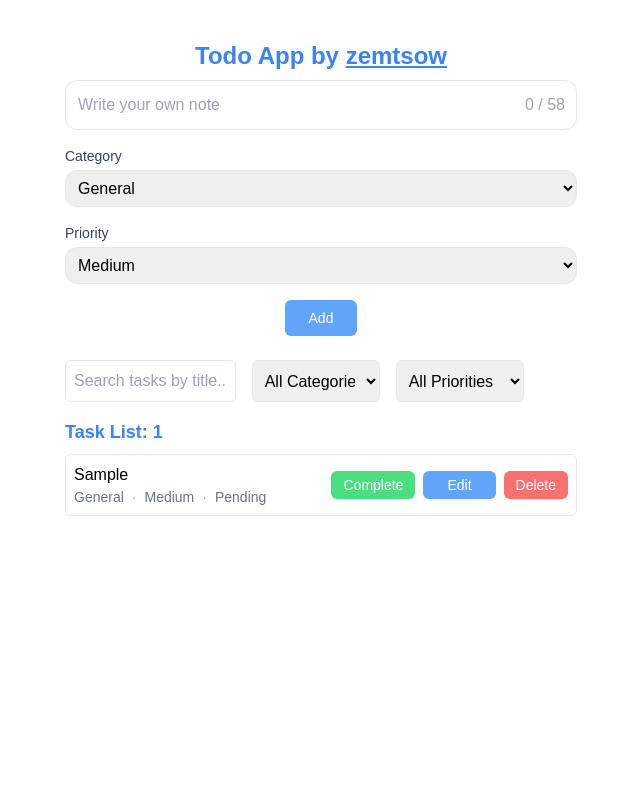
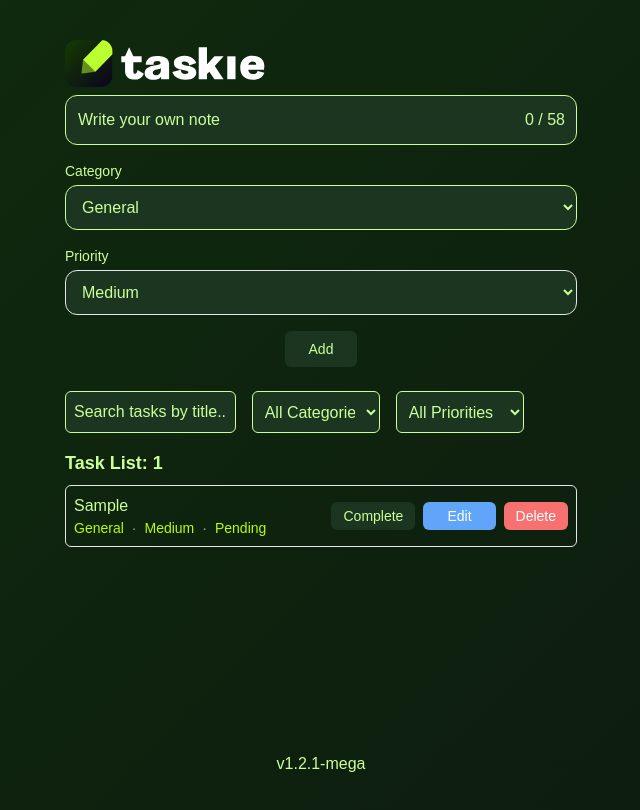
Before and after one commit to zemtsow/taskie-manager, a React (Vite) app: page / in a window 1280 px wide. Both pictures are taken after typing "Sample" into the empty fields and a click on the button "Add". Shown: the top 810 px of the page, without its empty margins (319-959 px from the left). Built offline with nearby package versions, Linux system fonts and the light colour scheme; no server answers.

Commit message:
own styles added

```diff
--- a/index.html
+++ b/index.html
@@ -2,9 +2,9 @@
 <html lang="en">
   <head>
     <meta charset="UTF-8" />
-    <link rel="icon" type="image/svg+xml" href="/vite.svg" />
+    <link rel="icon" type="image/svg+xml" href="/ico.jpg" />
     <meta name="viewport" content="width=device-width, initial-scale=1.0" />
-    <title>Todo App by zemtsow</title>
+    <title>Taskie manager</title>
   </head>
   <body>
     <div id="root"></div>
--- a/package.json
+++ b/package.json
@@ -1,7 +1,7 @@
 {
   "name": "vite-react-ts-temaplte",
   "private": true,
-  "version": "0.0.0",
+  "version": "v1.2.1-mega",
   "type": "module",
   "scripts": {
     "dev": "vite",
--- a/src/components/AddTaskInput.tsx
+++ b/src/components/AddTaskInput.tsx
@@ -42,22 +42,22 @@ const AddTaskInput: React.FC = () => {
             onChange={(e: React.ChangeEvent<HTMLInputElement>) => setTaskTitle(e.target.value)}
             placeholder="Write your own note"
             className={`${taskTitle.length === maxLengthTitle && 'border-red-500'
-              } text-base border outline-none p-3 rounded-xl w-full placeholder:text-gray-400 text-gray-400`}
+              } text-base bg-primary border-[1px] border-secondary p-3 rounded-xl w-full placeholder:text-secondary text-secondary`}
           />
           <div
             className={`${taskTitle.length === maxLengthTitle && 'text-red-500'
-              } absolute right-3 text-gray-400`}
+              } absolute right-3 text-secondary`}
           >
             {taskTitle.length} / {maxLengthTitle}
           </div>
         </div>
 
         <div className="w-full">
-          <label className="block text-gray-700 text-sm mb-1">Category</label>
+          <label className="block text-secondary text-sm mb-1">Category</label>
           <select
             value={taskCategory}
             onChange={(e: React.ChangeEvent<HTMLSelectElement>) => setTaskCategory(e.target.value)}
-            className="w-full p-2 border rounded-xl"
+            className="w-full p-3 border-[1px] border-secondary rounded-xl bg-primary text-secondary"
           >
             <option value="General">General</option>
             <option value="Work">Work</option>
@@ -67,13 +67,13 @@ const AddTaskInput: React.FC = () => {
         </div>
 
         <div className="w-full">
-          <label className="block text-gray-700 text-sm mb-1">Priority</label>
+          <label className="block text-secondary text-sm mb-1">Priority</label>
           <select
             value={taskPriority}
             onChange={(e: React.ChangeEvent<HTMLSelectElement>) =>
               setTaskPriority(e.target.value as 'High' | 'Medium' | 'Low')
             }
-            className="w-full p-2 border rounded-xl"
+            className="w-full p-3 border rounded-xl bg-primary text-secondary"
           >
             <option value="High">High</option>
             <option value="Medium">Medium</option>
@@ -81,10 +81,9 @@ const AddTaskInput: React.FC = () => {
           </select>
         </div>
 
-        {/* Кнопка добавления задачи */}
         <button
           type="submit"
-          className="active:bg-blue-500 select-none duration-300 bg-blue-400 py-2 text-white px-6 text-sm rounded-md"
+          className=" text-secondary hover:opacity-50 select-none duration-300 bg-primary py-2 px-6 text-sm rounded-md"
         >
           Add
         </button>
--- /dev/null
+++ b/src/components/Footer.tsx
@@ -0,0 +1,11 @@
+import packageJson from '../../package.json';
+
+const Footer = () => {
+    return (
+        <footer className='fixed bottom-0 left-0 right-0 w-full p-6 text-center'>
+            <p className='text-secondary'>{packageJson.version}</p>
+        </footer>
+    )
+}
+
+export default Footer
--- a/src/components/TaskList.tsx
+++ b/src/components/TaskList.tsx
@@ -59,18 +59,18 @@ const TaskList: React.FC = () => {
 
   return (
     <div className="mt-4">
-      <div className="flex flex-col md:flex-row gap-4 mb-4">
+      <div className="flex flex-col md:flex-row gap-4 mb-4 ">
         <input
           type="text"
           value={searchTerm}
           onChange={handleSearchChange}
           placeholder="Search tasks by title..."
-          className="border p-2 rounded-md w-full md:w-1/3"
+          className="border-[1px] border-secondary p-2 rounded-md w-full md:w-1/3 bg-primary text-secondary placeholder:text-secondary"
         />
         <select
           value={selectedCategory}
           onChange={handleCategoryChange}
-          className="border p-2 rounded-md w-full md:w-1/4"
+          className="border-[1px] border-secondary p-2  rounded-md w-full md:w-1/4 bg-primary text-secondary"
         >
           <option value="All">All Categories</option>
           <option value="Work">Work</option>
@@ -81,7 +81,7 @@ const TaskList: React.FC = () => {
         <select
           value={selectedPriority}
           onChange={handlePriorityChange}
-          className="border p-2 rounded-md w-full md:w-1/4"
+          className="border-[1px] border-secondary p-2 rounded-md w-full md:w-1/4 bg-primary text-secondary"
         >
           <option value="All">All Priorities</option>
           <option value="High">High</option>
@@ -90,11 +90,11 @@ const TaskList: React.FC = () => {
         </select>
       </div>
 
-      <h2 className="text-lg font-semibold mb-2 text-blue-500">
+      <h2 className="text-lg font-semibold mb-2 text-secondary">
         Task List: <span>{filteredTasks.length}</span>
       </h2>
       {paginatedTasks.length === 0 ? (
-        <div className="text-gray-500">No tasks available</div>
+        <div className="text-secondary">No tasks available</div>
       ) : (
         <ul className="space-y-2">
           {paginatedTasks.map((task) => (
@@ -109,8 +109,8 @@ const TaskList: React.FC = () => {
             onClick={() => goToPage(currentPage - 1)}
             disabled={currentPage === 1}
             className={`px-4 py-2 rounded-md ${
-              currentPage === 1 ? 'bg-gray-300 cursor-not-allowed' : 'bg-blue-400'
-            } text-white`}
+              currentPage === 1 ? 'bg-[#0f2c0d] cursor-not-allowed' : 'bg-primary'
+            } text-secondary`}
           >
             Prev
           </button>
@@ -121,8 +121,8 @@ const TaskList: React.FC = () => {
             onClick={() => goToPage(currentPage + 1)}
             disabled={currentPage === totalPages}
             className={`px-4 py-2 rounded-md ${
-              currentPage === totalPages ? 'bg-gray-300 cursor-not-allowed' : 'bg-blue-400'
-            } text-white`}
+              currentPage === totalPages ? 'bg-[#0f2c0d] cursor-not-allowed' : 'bg-primary'
+            } text-secondary`}
           >
             Next
           </button>
--- a/src/components/TaskListItem.tsx
+++ b/src/components/TaskListItem.tsx
@@ -41,7 +41,7 @@ const TaskListItem = ({ task }: { task: StoreDataTypes.Task }) => {
                         }
                         type="text"
                         placeholder="Title"
-                        className="text-base border outline-none p-2 rounded-md w-full"
+                        className="text-base border outline-none p-2 bg-primary text-secondary rounded-md w-full"
                     />
 
                     <select
@@ -49,7 +49,7 @@ const TaskListItem = ({ task }: { task: StoreDataTypes.Task }) => {
                         onChange={(e: React.ChangeEvent<HTMLSelectElement>) =>
                             setInputFields((prev) => ({ ...prev, category: e.target.value }))
                         }
-                        className="text-base border outline-none p-2 rounded-md w-full"
+                        className="text-base border-[1px] border-secondary outline-none p-2 bg-primary text-secondary rounded-md w-full"
                     >
                         <option value="General">General</option>
                         <option value="Work">Work</option>
@@ -65,7 +65,7 @@ const TaskListItem = ({ task }: { task: StoreDataTypes.Task }) => {
                                 priority: e.target.value as 'High' | 'Medium' | 'Low',
                             }))
                         }
-                        className="text-base border outline-none p-2 rounded-md w-full"
+                        className="text-base border-[1px] border-secondary outline-none p-2 bg-primary text-secondary rounded-md w-full"
                     >
                         <option value="High">High</option>
                         <option value="Medium">Medium</option>
@@ -80,7 +80,7 @@ const TaskListItem = ({ task }: { task: StoreDataTypes.Task }) => {
                                 status: e.target.value as 'Pending' | 'Completed',
                             }))
                         }
-                        className="text-base border outline-none p-2 rounded-md w-full"
+                        className="text-base border-[1px] border-secondary outline-none p-2 rounded-md bg-primary text-secondary w-full"
                     >
                         <option value="Pending">Pending</option>
                         <option value="Completed">Completed</option>
@@ -104,8 +104,8 @@ const TaskListItem = ({ task }: { task: StoreDataTypes.Task }) => {
                 </form>
             ) : (
                 <div>
-                    <div className="font-medium break-words w-full">{task.title}</div>
-                    <ul className="flex flex-row gap-x-2 text-sm text-gray-500">
+                    <div className="font-medium break-words w-full text-secondary">{task.title}</div>
+                    <ul className="flex flex-row gap-x-2 text-sm text-blast">
                         <li>{task.category}</li>
                         <li className="text-gray-400">·</li>
                         <li>{task.priority}</li>
@@ -121,7 +121,7 @@ const TaskListItem = ({ task }: { task: StoreDataTypes.Task }) => {
                         <button
                             type="button"
                             onClick={() => toggleTaskStatus(task.id)}
-                            className="bg-green-400 text-white hover:opacity-50 duration-200 py-1 px-3 rounded-md text-sm"
+                            className="bg-primary text-secondary hover:opacity-50 duration-200 py-1 px-3 rounded-md text-sm"
                         >
                             {task.status === 'Pending' ? 'Complete' : 'Undo'}
                         </button>
--- a/src/index.css
+++ b/src/index.css
@@ -1,6 +1,16 @@
 @tailwind base;
 @tailwind components;
 @tailwind utilities;
+
+:root {
+  --c-primary: #1c3520;
+  --c-secondary: #ccff99;
+  --c-third: #39ff14;
+  --c-blast: #b6ff00;
+  --c-limmer: #a3ff00;
+  --c-background-body: linear-gradient(135deg, #0f2c0d, #0d1a0f);
+
+}
 
 * {
   box-sizing: border-box;
@@ -8,3 +18,14 @@
   margin: 0;
   font-family: Arial, Helvetica, sans-serif;
 }
+
+body {
+  background: var(--c-background-body);
+  height: 100vh;
+}
+/*
+input {
+  background-color: var(--c-primary);
+  border: 2px solid var(--c-secondary);
+  color: var(--c-secondary);
+} */
--- a/src/layout/index.tsx
+++ b/src/layout/index.tsx
@@ -1,3 +1,4 @@
+import Footer from '@/components/Footer';
 import { analytics } from '@/utils';
 import React from 'react'
 
@@ -14,13 +15,14 @@ const Layout = ({ children }: { children: React.ReactNode }) => {
 
     React.useEffect(() => {
         if (analytics) {
-          console.log("Firebase Analytics initialized");
+            console.log("Firebase Analytics initialized");
         }
-      }, []);
+    }, []);
 
     return (
         <div>
             {children}
+            <Footer/>
         </div>
     )
 }
--- a/src/pages/home/index.tsx
+++ b/src/pages/home/index.tsx
@@ -1,11 +1,13 @@
 import AddTaskInput from "@/components/AddTaskInput"
 import TaskList from "@/components/TaskList"
-import { Link } from "react-router-dom"
+import logo from '@/assets/logo.svg'
 
 const Home: React.FC = () => {
   return (
     <div className="mobileS:w-[90%] lg:w-[40%] mx-auto my-10">
-      <h1 className="text-blue-500 font-bold text-2xl text-center">Todo App by <Link to={"https://github.com/zemtsow"} target="_blank" className="underline">zemtsow</Link></h1>
+      <div className="">
+        <img src={logo} className="w-[200px] select-none" />
+      </div>
       <AddTaskInput />
       <TaskList />
     </div>
--- a/tailwind.config.js
+++ b/tailwind.config.js
@@ -13,6 +13,13 @@ export default {
         "xxl": "1400px",
         "bigTablet": "1921px",
       },
+      colors: {
+        "primary": "#1c3520",
+        "secondary": "#ccff99",
+        "third": "#39ff14",
+        "blast": "#b6ff00",
+        "limmer": "#a3ff00"
+      },
       width: {
         "screen-break": "1920px"
       },
```
Also changed, not shown: public/ico.jpg (added), src/assets/logo.svg (added).
